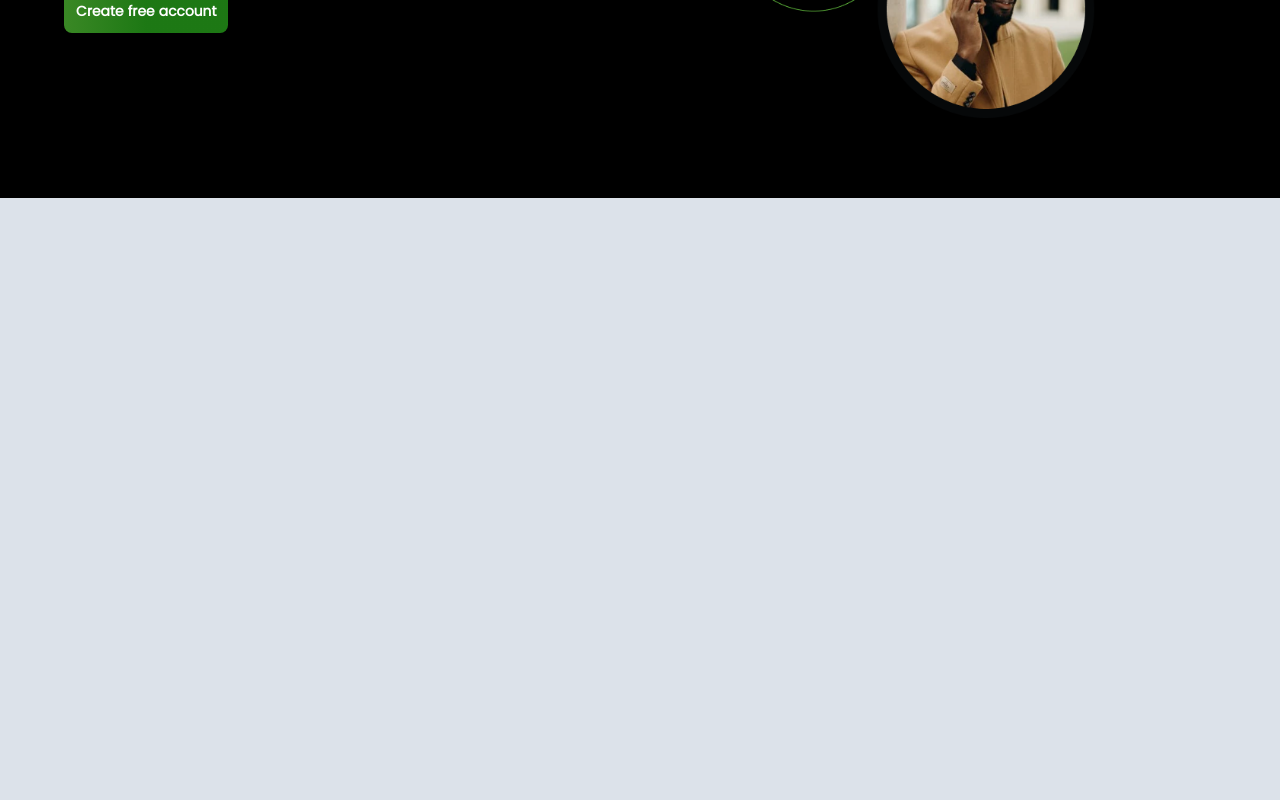
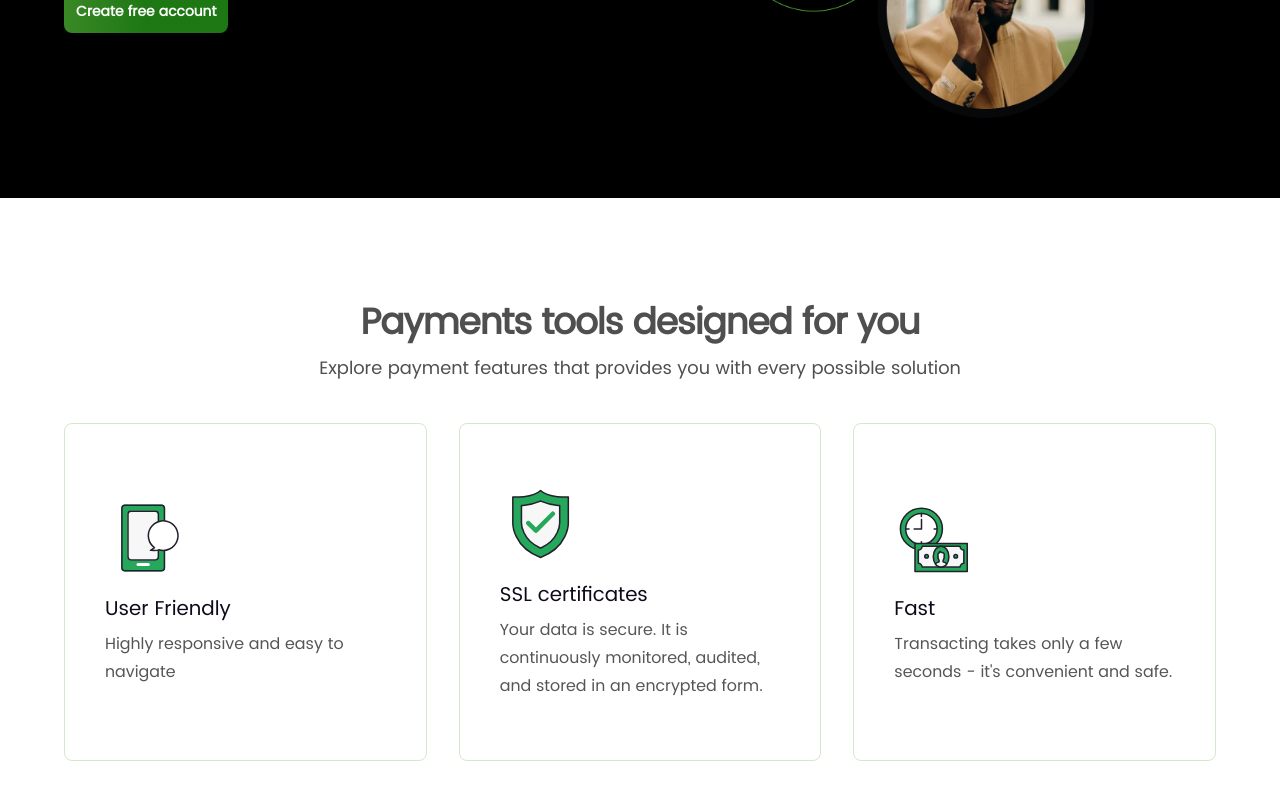
Before and after one commit to GodsfavourWiliiams/tax-it, a Next.js app: page / in a window 1280 px wide. Shown: the part 504-1304 px from the top of the page. Before the commit the page ends 800 px from the top, so only its background shows below. Built offline with nearby package versions, Linux system fonts and the light colour scheme.

Commit message:
feat: implement payment tool component

```diff
--- a/src/app/globals.css
+++ b/src/app/globals.css
@@ -24,7 +24,7 @@
   --destructive: 0 84.2% 60.2%;
   --destructive-foreground: 210 40% 98%;
 
-  --border: 214.3 31.8% 91.4%;
+  --border: 103, 51%, 46%, 0.27;
   --input: 214.3 31.8% 91.4%;
   --ring: 222.2 84% 4.9%;
 
@@ -40,7 +40,7 @@
 
 body {
   color: rgb(var(--foreground-rgb));
-  background: hsl(var(--background));
+  background: #ffffff;
 }
 
 .app-container {
--- a/src/assets/icons.tsx
+++ b/src/assets/icons.tsx
@@ -92,28 +92,99 @@ export const Icons = {
       />
     </svg>
   ),
-  RoundAddIcon: (props: IconProps) => (
+  EMI: (props: IconProps) => (
     <svg
-      width="15"
-      height="15"
-      viewBox="0 0 15 15"
+      width="81"
+      height="81"
+      viewBox="0 0 81 81"
       fill="none"
       xmlns="http://www.w3.org/2000/svg"
       {...props}
     >
       <path
-        d="M6.94186 5.26787C6.94186 4.95968 7.19169 4.70984 7.4999 4.70984C7.8081 4.70984 8.05793 4.95968 8.05793 5.26787V6.94198H9.73204C10.0402 6.94198 10.2901 7.19181 10.2901 7.50002C10.2901 7.80822 10.0402 8.05805 9.73204 8.05805H8.05793V9.73216C8.05793 10.0404 7.8081 10.2902 7.4999 10.2902C7.19169 10.2902 6.94186 10.0404 6.94186 9.73216V8.05805H5.26775C4.95955 8.05805 4.70972 7.80822 4.70972 7.50002C4.70972 7.19181 4.95956 6.94198 5.26775 6.94198H6.94186V5.26787Z"
-        fill="#0F0F0F"
-        stroke="black"
-        strokeWidth="0.000571429"
+        d="M27.745 52.2214C39.4854 52.2214 49.0029 42.8472 49.0029 31.2835C49.0029 19.7199 39.4854 10.3457 27.745 10.3457C16.0046 10.3457 6.48718 19.7199 6.48718 31.2835C6.48718 42.8472 16.0046 52.2214 27.745 52.2214Z"
+        fill="#25A75C"
+        stroke="#22202D"
+        strokeWidth="1.52426"
       />
       <path
-        fillRule="evenodd"
-        clipRule="evenodd"
-        d="M13.6384 7.50003C13.6384 10.8901 10.8901 13.6384 7.49996 13.6384C4.10983 13.6384 1.36157 10.8901 1.36157 7.50003C1.36157 4.10989 4.10983 1.36163 7.49996 1.36163C10.8901 1.36163 13.6384 4.10989 13.6384 7.50003ZM2.48145 7.50003C2.48145 10.2717 4.72832 12.5186 7.49996 12.5186C10.2716 12.5186 12.5185 10.2717 12.5185 7.50003C12.5185 4.72838 10.2716 2.48152 7.49996 2.48152C4.72832 2.48152 2.48145 4.72838 2.48145 7.50003Z"
-        fill="#0F0F0F"
-        stroke="black"
-        strokeWidth="0.000571429"
+        d="M27.745 46.9566C36.5333 46.9566 43.6576 39.9397 43.6576 31.2839C43.6576 22.6282 36.5333 15.6113 27.745 15.6113C18.9567 15.6113 11.8324 22.6282 11.8324 31.2839C11.8324 39.9397 18.9567 46.9566 27.745 46.9566Z"
+        fill="white"
+        stroke="#22202D"
+        strokeWidth="1.52426"
+      />
+      <path
+        d="M20.3838 31.2836H27.846V21.8768"
+        stroke="#22202D"
+        strokeWidth="1.52426"
+        strokeLinecap="round"
+        strokeLinejoin="round"
+      />
+      <path
+        d="M27.7449 15.7656V18.8425"
+        stroke="#22202D"
+        strokeWidth="1.52426"
+        strokeLinecap="round"
+      />
+      <path
+        d="M27.7449 44.3184V47.0568"
+        stroke="#22202D"
+        strokeWidth="1.52426"
+        strokeLinecap="round"
+      />
+      <path
+        d="M12.0995 31.4103H15.1764"
+        stroke="#22202D"
+        strokeWidth="1.52426"
+        strokeLinecap="round"
+      />
+      <path
+        d="M40.6521 31.4103H43.3893"
+        stroke="#22202D"
+        strokeWidth="1.52426"
+        strokeLinecap="round"
+      />
+      <path
+        d="M74.1795 46.0371H21.2564V74.3448H74.1795V46.0371Z"
+        fill="#25A75C"
+        stroke="#22202D"
+        strokeWidth="1.52426"
+        strokeLinecap="round"
+        strokeLinejoin="round"
+      />
+      <path
+        d="M70.7149 66.1201V52.6825C69.6968 52.6825 68.7204 52.2781 68.0004 51.5582C67.2805 50.8383 66.8761 49.8619 66.8761 48.8438H28.4847C28.4847 49.8619 28.0803 50.8383 27.3604 51.5582C26.6404 52.2781 25.664 52.6825 24.6459 52.6825V66.1201C25.664 66.1201 26.6404 66.5245 27.3604 67.2444C28.0803 67.9643 28.4847 68.9407 28.4847 69.9588H66.8761C66.8761 68.9407 67.2805 67.9643 68.0004 67.2444C68.7204 66.5245 69.6968 66.1201 70.7149 66.1201Z"
+        fill="#F7F7F7"
+        stroke="#22202D"
+        strokeWidth="1.52426"
+        strokeLinecap="round"
+        strokeLinejoin="round"
+      />
+      <path
+        d="M47.6798 69.9588C52.0525 69.9588 55.5973 65.2321 55.5973 59.4013C55.5973 53.5705 52.0525 48.8438 47.6798 48.8438C43.3071 48.8438 39.7623 53.5705 39.7623 59.4013C39.7623 65.2321 43.3071 69.9588 47.6798 69.9588Z"
+        fill="#25A75C"
+        stroke="#22202D"
+        strokeWidth="1.52426"
+      />
+      <path
+        d="M62.4871 60.8056C63.5067 60.8056 64.3333 59.979 64.3333 58.9594C64.3333 57.9398 63.5067 57.1133 62.4871 57.1133C61.4675 57.1133 60.641 57.9398 60.641 58.9594C60.641 59.979 61.4675 60.8056 62.4871 60.8056Z"
+        fill="#25A75C"
+        stroke="#22202D"
+        strokeWidth="1.52426"
+      />
+      <path
+        d="M32.9487 60.8056C33.9683 60.8056 34.7948 59.979 34.7948 58.9594C34.7948 57.9398 33.9683 57.1133 32.9487 57.1133C31.9291 57.1133 31.1025 57.9398 31.1025 58.9594C31.1025 59.979 31.9291 60.8056 32.9487 60.8056Z"
+        fill="#25A75C"
+        stroke="#22202D"
+        strokeWidth="1.52426"
+      />
+      <path
+        d="M53.4275 66.6476C52.4768 65.7487 51.3053 65.1173 50.0318 64.8174C49.923 64.7998 49.8245 64.743 49.7547 64.6578C49.6849 64.5726 49.6486 64.4648 49.6527 64.3547C49.6638 64.1085 49.6638 63.8427 49.6626 63.5682C49.6626 62.938 50.4207 62.1787 50.4626 61.295C50.6956 60.8464 50.8307 60.3535 50.8589 59.8488C50.8679 59.7493 50.8566 59.6491 50.8257 59.5541C50.7948 59.4591 50.745 59.3714 50.6792 59.2962C50.7407 58.9664 50.7936 58.618 50.8589 58.2599C51.0452 57.671 50.991 57.0323 50.708 56.4833C50.4251 55.9342 49.9364 55.5194 49.3487 55.3294C48.2654 55.1286 47.2282 54.7301 46.289 54.154C46.033 53.9079 46.209 55.3011 45.9764 55.4057C45.4083 55.5972 44.9367 56.0019 44.6612 56.5344C44.3857 57.0668 44.3277 57.6855 44.4995 58.2599C44.5635 58.618 44.6226 58.9664 44.6792 59.2962C44.6134 59.3714 44.5636 59.4591 44.5327 59.5541C44.5018 59.6491 44.4905 59.7493 44.4995 59.8488C44.5277 60.3535 44.6628 60.8464 44.8958 61.295C44.9376 62.1799 45.6958 62.895 45.6958 63.5682C45.6958 63.8427 45.6958 64.106 45.7056 64.3547C45.7098 64.4648 45.6735 64.5726 45.6037 64.6578C45.5339 64.743 45.4353 64.7998 45.3266 64.8174C44.0531 65.1173 42.8815 65.7487 41.9309 66.6476C42.5501 67.6228 43.3965 68.4334 44.3975 69.01C45.3985 69.5866 46.5243 69.912 47.6786 69.9584C48.8328 69.912 49.9587 69.5866 50.9597 69.01C51.9607 68.4334 52.807 67.6228 53.4263 66.6476H53.4275Z"
+        fill="#F7F7F7"
+        stroke="#22202D"
+        strokeWidth="1.52426"
+        strokeLinecap="round"
+        strokeLinejoin="round"
       />
     </svg>
   ),
@@ -149,7 +220,7 @@ export const Icons = {
           width="632.48"
           height="632.48"
           filterUnits="userSpaceOnUse"
-          colorInterpolation-filters="sRGB"
+          colorInterpolationFilters="sRGB"
         >
           <feFlood floodOpacity="0" result="BackgroundImageFix" />
           <feGaussianBlur in="BackgroundImageFix" stdDeviation="34" />
@@ -168,19 +239,82 @@ export const Icons = {
       </defs>
     </svg>
   ),
-  apple: (props: IconProps) => (
-    <svg role="img" viewBox="0 0 24 24" {...props}>
+  moneyTransfer: (props: IconProps) => (
+    <svg
+      width="80"
+      height="81"
+      viewBox="0 0 80 81"
+      fill="none"
+      xmlns="http://www.w3.org/2000/svg"
+      {...props}
+    >
       <path
-        d="M12.152 6.896c-.948 0-2.415-1.078-3.96-1.04-2.04.027-3.91 1.183-4.961 3.014-2.117 3.675-.546 9.103 1.519 12.09 1.013 1.454 2.208 3.09 3.792 3.039 1.52-.065 2.09-.987 3.935-.987 1.831 0 2.35.987 3.96.948 1.637-.026 2.676-1.48 3.676-2.948 1.156-1.688 1.636-3.325 1.662-3.415-.039-.013-3.182-1.221-3.22-4.857-.026-3.04 2.48-4.494 2.597-4.559-1.429-2.09-3.623-2.324-4.39-2.376-2-.156-3.675 1.09-4.61 1.09zM15.53 3.83c.843-1.012 1.4-2.427 1.245-3.83-1.207.052-2.662.805-3.532 1.818-.78.896-1.454 2.338-1.273 3.714 1.338.104 2.715-.688 3.559-1.701"
-        fill="currentColor"
+        d="M56.6154 6.6543H19.6923C17.6531 6.6543 16 8.3074 16 10.3466V70.6543C16 72.6935 17.6531 74.3466 19.6923 74.3466H56.6154C58.6546 74.3466 60.3077 72.6935 60.3077 70.6543V10.3466C60.3077 8.3074 58.6546 6.6543 56.6154 6.6543Z"
+        fill="#25A75C"
+      />
+      <path
+        d="M56.6154 7.26965H19.6923C17.9929 7.26965 16.6154 8.64724 16.6154 10.3466V70.6543C16.6154 72.3536 17.9929 73.7312 19.6923 73.7312H56.6154C58.3147 73.7312 59.6923 72.3536 59.6923 70.6543V10.3466C59.6923 8.64724 58.3147 7.26965 56.6154 7.26965Z"
+        stroke="#22202D"
+        strokeWidth="1.52426"
+      />
+      <path
+        d="M50.4615 12.8086H25.8461C23.8069 12.8086 22.1538 14.4617 22.1538 16.5009V59.5778C22.1538 61.617 23.8069 63.2701 25.8461 63.2701H50.4615C52.5007 63.2701 54.1538 61.617 54.1538 59.5778V16.5009C54.1538 14.4617 52.5007 12.8086 50.4615 12.8086Z"
+        fill="#F7F7F7"
+      />
+      <path
+        d="M50.4615 13.424H25.8461C24.1468 13.424 22.7692 14.8015 22.7692 16.5009V59.5778C22.7692 61.2771 24.1468 62.6547 25.8461 62.6547H50.4615C52.1608 62.6547 53.5384 61.2771 53.5384 59.5778V16.5009C53.5384 14.8015 52.1608 13.424 50.4615 13.424Z"
+        stroke="#22202D"
+        strokeWidth="1.52426"
+      />
+      <path
+        d="M32.9575 67.3906H43.3489"
+        stroke="white"
+        strokeWidth="3.04851"
+        strokeLinecap="round"
+      />
+      <path
+        d="M53.9619 52.4411C52.3078 53.5636 44.4678 52.9556 45.5927 52.9125C46.4825 52.878 48.5342 51.1033 49.5201 50.2048C46.4899 47.9761 44.4079 44.69 43.6871 40.9982C42.9663 37.3064 43.6593 33.4785 45.6286 30.2737C47.5979 27.0689 50.6998 24.7212 54.319 23.6963C57.9381 22.6714 61.8104 23.0441 65.1676 24.7404C68.5249 26.4368 71.1221 29.333 72.444 32.8545C73.766 36.3761 73.7162 40.2659 72.3045 43.7525C70.8928 47.239 68.2224 50.0677 64.8227 51.6776C61.4231 53.2874 57.5426 53.5608 53.9509 52.4436L53.9619 52.4411Z"
+        fill="white"
+        stroke="#22202D"
+        strokeWidth="1.52426"
+        strokeLinecap="round"
+        strokeLinejoin="round"
       />
     </svg>
   ),
-  paypal: (props: IconProps) => (
-    <svg role="img" viewBox="0 0 24 24" {...props}>
+  security: (props: IconProps) => (
+    <svg
+      width="81"
+      height="80"
+      viewBox="0 0 81 80"
+      fill="none"
+      xmlns="http://www.w3.org/2000/svg"
+      {...props}
+    >
       <path
-        d="M7.076 21.337H2.47a.641.641 0 0 1-.633-.74L4.944.901C5.026.382 5.474 0 5.998 0h7.46c2.57 0 4.578.543 5.69 1.81 1.01 1.15 1.304 2.42 1.012 4.287-.023.143-.047.288-.077.437-.983 5.05-4.349 6.797-8.647 6.797h-2.19c-.524 0-.968.382-1.05.9l-1.12 7.106zm14.146-14.42a3.35 3.35 0 0 0-.607-.541c-.013.076-.026.175-.041.254-.93 4.778-4.005 7.201-9.138 7.201h-2.19a.563.563 0 0 0-.556.479l-1.187 7.527h-.506l-.24 1.516a.56.56 0 0 0 .554.647h3.882c.46 0 .85-.334.922-.788.06-.26.76-4.852.816-5.09a.932.932 0 0 1 .923-.788h.58c3.76 0 6.705-1.528 7.565-5.946.36-1.847.174-3.388-.777-4.471z"
-        fill="currentColor"
+        d="M41.0752 73.8466C69.3632 63.4798 69.1761 39.0638 69.1761 39.0638V12.6491C69.1761 12.6491 48.8192 13.8983 41.0752 6.1543C33.3324 13.8983 12.9743 12.6491 12.9743 12.6491V39.0638C12.9743 39.0638 12.7872 63.4811 41.0752 73.8466Z"
+        fill="#25A75C"
+        stroke="#22202D"
+        strokeWidth="1.52426"
+        strokeMiterlimit="10"
+        strokeLinecap="round"
+        strokeLinejoin="round"
+      />
+      <path
+        d="M40.2629 64.0424C22.0857 55.4873 21.7164 39.6879 21.7164 39.0627V21.3236L23.4026 21.2005C29.2183 20.8496 34.9264 19.4746 40.2641 17.139L41.0764 16.7698L41.8887 17.139C47.2264 19.4746 52.9345 20.8496 58.7503 21.2005L60.4364 21.3236V39.059C60.4364 39.7458 60.0672 55.4824 41.89 64.0436L41.0777 64.4129L40.2629 64.0424Z"
+        fill="#F7F7F7"
+        stroke="#22202D"
+        strokeWidth="1.52426"
+        strokeLinecap="round"
+        strokeLinejoin="round"
+      />
+      <path
+        d="M28.6481 39.0639L36.3921 46.7427L53.4998 29.635"
+        stroke="#25A75C"
+        strokeWidth="4.57277"
+        strokeMiterlimit="10"
+        strokeLinecap="round"
+        strokeLinejoin="round"
       />
     </svg>
   ),
--- a/src/compoenents/core/navbar.tsx
+++ b/src/compoenents/core/navbar.tsx
@@ -11,7 +11,7 @@ const navigation = [
 ];
 
 const Navbar = () => {
-  const [mobileMenuOpen, setMobileMenuOpen] = useState<boolean>(false);
+  const [, setMobileMenuOpen] = useState<boolean>(false);
   const pathname = usePathname();
 
   function isActiveLink(href: string, pathname: string) {
--- a/src/compoenents/pages/individuals.tsx/index.tsx
+++ b/src/compoenents/pages/individuals.tsx/index.tsx
@@ -1,12 +1,34 @@
 "use client";
 
+import { Icons } from "@/assets/icons";
 import Hero from "@/compoenents/hero";
+import PaymentTool from "@/compoenents/payment-tool";
 import React from "react";
 
 const Index = () => {
+  const features = [
+    {
+      name: "User Friendly",
+      description: "Highly responsive and easy to navigate",
+      icon: Icons.moneyTransfer,
+    },
+    {
+      name: "SSL certificates",
+      description:
+        "Your data is secure. It is continuously monitored, audited, and stored in an encrypted form.",
+      icon: Icons.security,
+    },
+    {
+      name: "Fast",
+      description:
+        "Transacting takes only a few seconds - it's convenient and safe.",
+      icon: Icons.EMI,
+    },
+  ];
   return (
     <div>
       <Hero />
+      <PaymentTool data={features} />
     </div>
   );
 };
--- /dev/null
+++ b/src/compoenents/payment-tool.tsx
@@ -0,0 +1,66 @@
+import React from "react";
+
+type Props = {
+  data: any;
+};
+
+const PaymentTool = (props: Props) => {
+  const { data } = props;
+
+  return (
+    <div className="py-24 app-container mx-auto ">
+      <div className="mx-auto max-w-2xl text-center">
+        <p className="mt-2 text-3xl font-semibold tracking-tight text-[#4F4F4F] sm:text-4xl lending-[122.222%]">
+          Payments tools designed for you
+        </p>
+        <p className="mt-3 text-lg leading-[160%] text-[#4F4F4F]">
+          Explore payment features that provides you with every possible
+          solution
+        </p>
+      </div>
+      <dl className="mx-auto mt-10 grid grid-cols-1 gap-8 place-items-center lg:place-items-stretch lg:grid-cols-3">
+        {data?.map(
+          (feature: {
+            name: string;
+            icon: any;
+            description:
+              | string
+              | number
+              | boolean
+              | React.ReactElement<
+                  any,
+                  string | React.JSXElementConstructor<any>
+                >
+              | Iterable<React.ReactNode>
+              | React.ReactPortal
+              | React.PromiseLikeOfReactNode
+              | null
+              | undefined;
+          }) => (
+            <div
+              key={feature.name}
+              className="relative border border-border py-[60px] px-10 rounded-lg w-full place-content-center max-w-[410px]"
+            >
+              <dt className="gap-4 flex flex-col font-semibold leading-7 ">
+                <div className="flex h-20 w-20 items-center justify-center ">
+                  <feature.icon
+                    className="h-20 w-20 text-white"
+                    aria-hidden="true"
+                  />
+                </div>
+                <span className="text-[#10091A] text-xl font-medium">
+                  {feature.name}
+                </span>
+              </dt>
+              <dd className="mt-2 text-base leading-7 text-[#555555] ">
+                {feature.description}
+              </dd>
+            </div>
+          )
+        )}
+      </dl>
+    </div>
+  );
+};
+
+export default PaymentTool;
```
